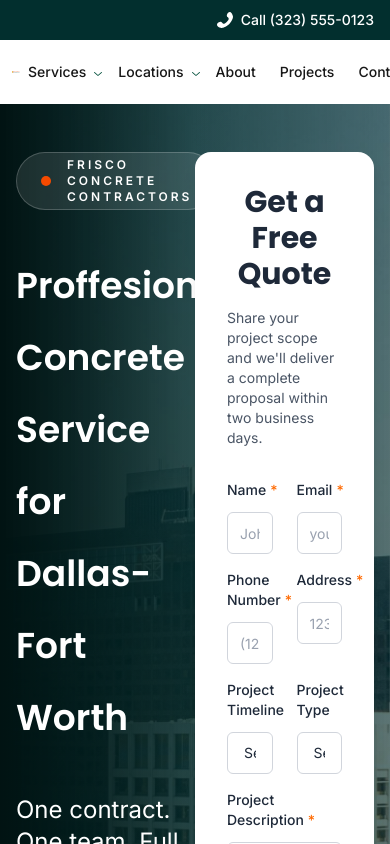
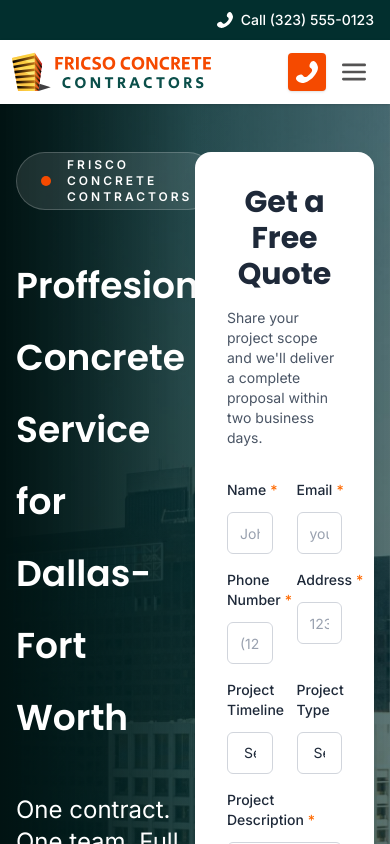
Before and after one commit to fahimurReza/site-template-gmbkingdom, a Next.js app: page / in a window 390 px wide. Shown: the top 844 px of the page. Built offline with nearby package versions, Linux system fonts and the light colour scheme.

Commit message:
ui: responsive nav bar

```diff
--- /dev/null
+++ b/components/common/CrossIcon.tsx
@@ -0,0 +1,17 @@
+import Image from "next/image";
+
+interface CrossIconProps {
+  className?: string;
+}
+
+export default function CrossIcon({ className = "" }: CrossIconProps) {
+  return (
+    <Image
+      src="/icons/cross.svg"
+      alt="phone icon"
+      width={20}
+      height={20}
+      className={className}
+    />
+  );
+}
--- a/components/common/DropDown.tsx
+++ b/components/common/DropDown.tsx
@@ -1,14 +1,24 @@
 import Image from "next/image";
+import clsx from "clsx";
 
-const DropDown = () => {
+interface DropDownProps {
+  isOpen?: boolean;
+  mobile?: boolean;
+}
+
+const DropDown = ({ isOpen = false, mobile = false }: DropDownProps) => {
   return (
-    <div className="flex items-center content-center pt-1">
+    <div className="flex items-center justify-center">
       <Image
         src="/icons/drop-down.svg"
-        alt="dropdown-icon"
+        alt="dropdown icon"
         width={12}
         height={12}
-        className="ml-2 transition-transform duration-300 group-hover:rotate-180"
+        className={clsx(
+          "ml-2 transition-transform duration-300 ease-in-out",
+          isOpen ? "rotate-180" : "rotate-0",
+          mobile && "h-5 w-5", // slightly larger on mobile
+        )}
       />
     </div>
   );
--- /dev/null
+++ b/components/common/HamburgerIcon.tsx
@@ -0,0 +1,17 @@
+import Image from "next/image";
+
+interface HamburgerIconProps {
+  className?: string;
+}
+
+export default function HamburgerIcon({ className = "" }: HamburgerIconProps) {
+  return (
+    <Image
+      src="/icons/hamburger.svg"
+      alt="phone icon"
+      width={20}
+      height={20}
+      className={className}
+    />
+  );
+}
--- a/components/common/Logo.tsx
+++ b/components/common/Logo.tsx
@@ -1,28 +1,13 @@
 import Image from "next/image";
 
-type LogoSize = "sm" | "md" | "lg" | number;
 type LogoVariant = "color" | "white";
 
 interface LogoProps {
   variant?: LogoVariant;
-  size?: LogoSize;
   className?: string;
 }
 
-export default function Logo({
-  variant = "color",
-  size = "md",
-  className = "",
-}: LogoProps) {
-  const sizes = {
-    sm: { w: 140, h: 140 },
-    md: { w: 220, h: 220 },
-    lg: { w: 300, h: 300 },
-  };
-
-  const finalSize =
-    typeof size === "number" ? { w: size, h: size } : sizes[size];
-
+export default function Logo({ variant = "color", className = "" }: LogoProps) {
   const logoSrc = variant === "white" ? "/logo/white.svg" : "/logo/color.svg";
 
   return (
@@ -30,8 +15,8 @@ export default function Logo({
       <Image
         src={logoSrc}
         alt="Company Logo"
-        width={finalSize.w}
-        height={finalSize.h}
+        width="220"
+        height="220"
         className={`mr-2 ${className}`}
         priority
       />
--- /dev/null
+++ b/components/layout/header/CallButton.tsx
@@ -0,0 +1,20 @@
+import PhoneIcon from "@/components/icons/PhoneIcon";
+
+interface CallButtonProps {
+  number: string;
+}
+
+const CallButton = ({ number }: CallButtonProps) => {
+  return (
+    <a
+      href={`tel:${number}`}
+      className={`bg-brand-orange hover:bg-brand-orange-light text-white rounded
+        p-2 transition flex items-center justify-center shadow-sm`}
+      aria-label="Call us now"
+    >
+      <PhoneIcon className="h-5.5 w-5.5" />
+    </a>
+  );
+};
+
+export default CallButton;
--- a/components/layout/header/NavBar.tsx
+++ b/components/layout/header/NavBar.tsx
@@ -1,19 +1,55 @@
+"use client";
+
+import { useState } from "react";
 import Logo from "../../common/Logo";
 import Navigation from "./Navigation";
+import CallButton from "./CallButton";
 import QuoteButton from "./QuoteButton";
+import HamburgerIcon from "@/components/common/HamburgerIcon";
+import CrossIcon from "@/components/common/CrossIcon";
 
 const NavBar = () => {
+  const [isMobileMenuOpen, setIsMobileMenuOpen] = useState(false);
+  const toggleMobileMenu = () => setIsMobileMenuOpen(!isMobileMenuOpen);
+
   return (
-    <main className="base-padding h-16 flex items-center">
-      <div className="flex justify-between w-full items-center">
+    <main className="base-padding h-16 flex items-center bg-white shadow-sm sticky top-0 z-50">
+      <div className="flex justify-between items-center w-full">
         <a href="/">
-          <Logo />
+          <Logo className="h-50 w-50 md:h-55 md:w-55" />
         </a>
-        <div className="flex items-center gap-6">
+
+        {/* Desktop Navigation + Quote Button */}
+        <div className="hidden lg:flex items-center gap-6">
           <Navigation />
           <QuoteButton />
         </div>
+
+        {/* Mobile: Call button + Hamburger */}
+        <div className="flex lg:hidden items-center gap-2">
+          <CallButton number="+13235550123" />
+          <button
+            onClick={toggleMobileMenu}
+            className="p-2 text-brand-teal hover:text-brand-orange transition"
+            aria-label="Toggle menu"
+          >
+            {isMobileMenuOpen ? (
+              <CrossIcon className="h-6 w-6" />
+            ) : (
+              <HamburgerIcon className="h-6 w-6" />
+            )}
+          </button>
+        </div>
       </div>
+
+      {/* Mobile Menu Overlay */}
+      {isMobileMenuOpen && (
+        <div className="md:hidden absolute top-16 left-0 right-0 bg-white shadow-lg z-40 animate-fade-in">
+          <div className="base-padding py-2 flex flex-col gap-2">
+            <Navigation mobile onClose={() => setIsMobileMenuOpen(false)} />
+          </div>
+        </div>
+      )}
     </main>
   );
 };
--- a/components/layout/header/NavLink.tsx
+++ b/components/layout/header/NavLink.tsx
@@ -1,42 +1,67 @@
 "use client";
+
 import { useState } from "react";
 import type { NavItem } from "@/types";
 import DropDown from "@/components/common/DropDown";
+import clsx from "clsx";
 
 interface NavLinkProps {
   item: NavItem;
+  mobile?: boolean;
+  onClose?: () => void;
 }
 
-const NavLink = ({ item }: NavLinkProps) => {
+const NavLink = ({ item, mobile = false, onClose }: NavLinkProps) => {
   const [isOpen, setIsOpen] = useState(false);
   const hasChildren = !!item.children?.length;
 
+  const handleClick = (e: React.MouseEvent<HTMLAnchorElement>) => {
+    if (hasChildren) {
+      e.preventDefault();
+      if (mobile) {
+        setIsOpen(!isOpen);
+      }
+    } else if (mobile) {
+      onClose?.();
+    }
+  };
+
   return (
     <div
-      className="group relative"
-      onMouseEnter={() => hasChildren && setIsOpen(true)}
-      onMouseLeave={() => hasChildren && setIsOpen(false)}
+      className={clsx("group relative", mobile ? "w-full" : "")}
+      onMouseEnter={() => !mobile && hasChildren && setIsOpen(true)}
+      onMouseLeave={() => !mobile && hasChildren && setIsOpen(false)}
     >
       <a
         href={item.path}
-        className={`
-          flex px-2 py-2 text-tx-theme in-[.dropdown-item]:hover:bg-emerald-100
-          in-[.dropdown-item]:px-4 ${hasChildren ? "cursor-default" : ""}
-        `}
-        onClick={(e) => hasChildren && e.preventDefault()}
+        className={clsx(
+          "flex items-center text-tx-theme hover:text-brand-orange transition-colors",
+          mobile
+            ? "py-3 px-4 border-b border-gray-100 text-lg justify-between"
+            : "px-2 py-2",
+        )}
+        onClick={handleClick}
       >
         {item.title}
-        {hasChildren && <DropDown />}
+
+        {hasChildren && <DropDown isOpen={isOpen} mobile={mobile} />}
       </a>
 
       {hasChildren && isOpen && (
         <div
-          className="
-            absolute left-0 top-full z-50 min-w-60 bg-white shadow-lg rounded-md
-            border border-gray-200  pt-2 pb-3 animate-fade-in dropdown-item"
+          className={clsx(
+            mobile
+              ? "pl-6 mt-2 space-y-3 bg-gray-50 rounded-md p-3"
+              : "absolute left-0 top-full z-50 min-w-60 bg-white shadow-lg rounded-md border border-gray-200 pt-2 pb-3 animate-fade-in",
+          )}
         >
           {item.children!.map((child) => (
-            <NavLink key={child.title} item={child} />
+            <NavLink
+              key={child.title}
+              item={child}
+              mobile={mobile}
+              onClose={onClose}
+            />
           ))}
         </div>
       )}
--- a/components/layout/header/Navigation.tsx
+++ b/components/layout/header/Navigation.tsx
@@ -1,11 +1,28 @@
 import { navItems } from "@/data";
 import NavLink from "./NavLink";
+import clsx from "clsx";
 
-const Navigation = () => {
+interface NavigationProps {
+  mobile?: boolean;
+  onClose?: () => void;
+}
+
+const Navigation = ({ mobile = false, onClose }: NavigationProps) => {
   return (
-    <nav className="flex items-center space-x-2 text-sm font-medium">
+    <nav
+      className={clsx(
+        mobile
+          ? "flex flex-col gap-5 text-base font-medium"
+          : "mr-4 flex items-center space-x-4 text-sm font-medium",
+      )}
+    >
       {navItems.map((item) => (
-        <NavLink key={item.title} item={item} />
+        <NavLink
+          key={item.title}
+          item={item}
+          mobile={mobile}
+          onClose={onClose}
+        />
       ))}
     </nav>
   );
```
Also changed, not shown: public/icons/cross.svg (added), public/icons/hamburger.svg (added).
